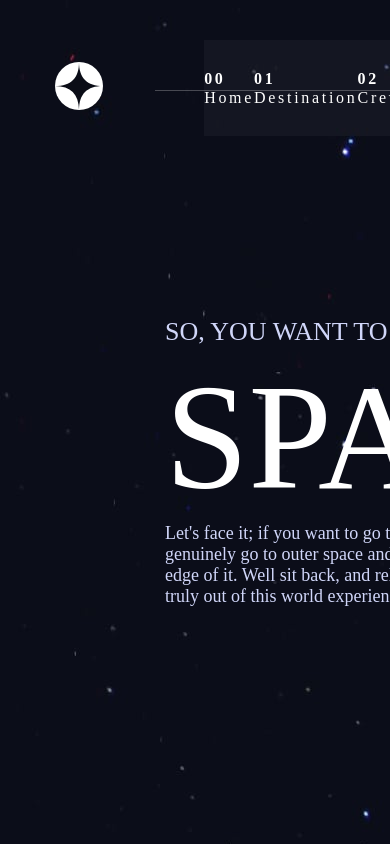
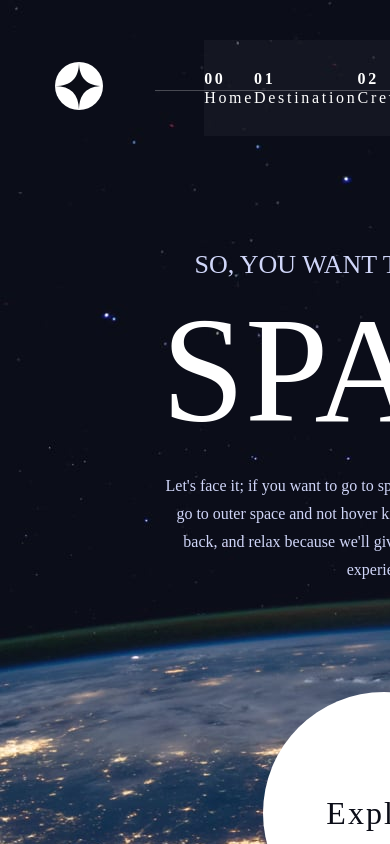
Before and after one commit to Neo-Cicada/space-tourism, a React (Vite) app in the folder space/: page / in a window 390 px wide. Shown: the top 844 px of the page. Built offline with nearby package versions, Linux system fonts and the light colour scheme.

Commit message:
added responsive home design for tablet

```diff
--- a/space/src/styles/home.css
+++ b/space/src/styles/home.css
@@ -153,3 +153,48 @@ span{
 
 
   }
+
+@media (max-width: 821px) {
+    .containerHome{
+        max-width: 100vw;
+        background-image: url('../assets/home/background-home-tablet.jpg');
+
+    }
+    .boxHome{
+        position: absolute;
+        width: 450px;
+        height: 334px;
+        left: 159px;
+        top: 250px;
+        display: flex;
+        flex-direction: column;
+        align-items: center;
+    }
+    .circleHome{
+        position: absolute;
+        width: 242px;
+        height: 242px;
+        left: 263px;
+        top: 692px;
+
+    }
+    .pHome{
+        position: absolute;
+        height: 112px;
+        left: 0.67%;
+        right: 0.67%;
+        top: calc(50% - 112px/2 + 111px);
+
+
+        font-style: normal;
+        font-weight: 400;
+        font-size: 16px;
+        line-height: 28px;
+        /* or 175% */
+
+        text-align: center;
+
+        color: #D0D6F9;
+
+    }
+}
```
